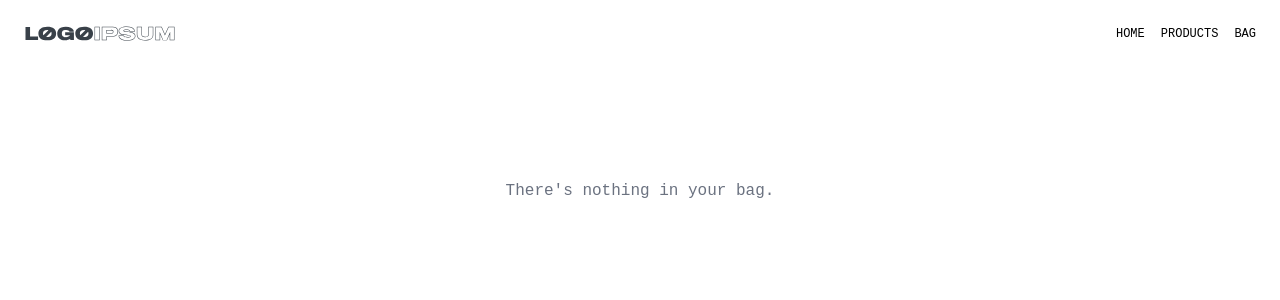
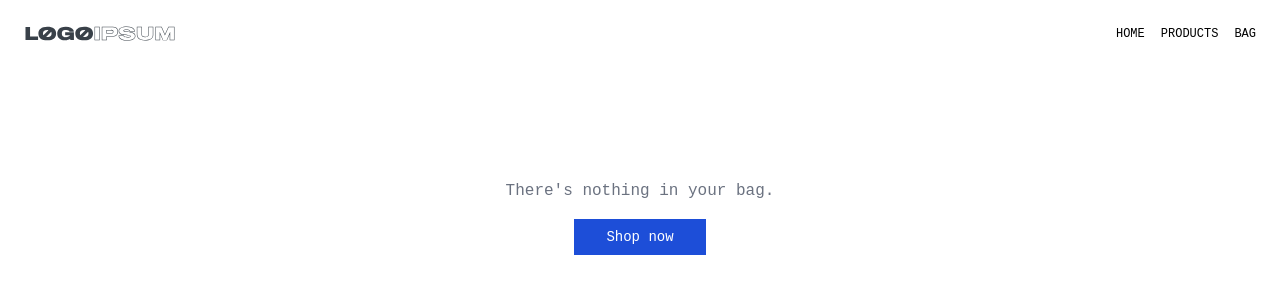
Before and after one commit to simoneschiavo/shopping-cart, a React (Vite) app: page /cart in a window 1280 px wide. Shown: the top 300 px of the page. Built offline with nearby package versions, Linux system fonts and the light colour scheme.

Commit message:
feat(Cart): add shop now btn to empty cart msg

```diff
--- a/src/pages/Cart/Cart.jsx
+++ b/src/pages/Cart/Cart.jsx
@@ -2,6 +2,7 @@ import { useLocation } from "react-router-dom";
 import Header from "../../components/Header";
 import CartItems from "./CartItems";
 import { useState } from "react";
+import { Link } from "react-router-dom";
 
 export default function Cart() {
   const location = useLocation();
@@ -27,6 +28,11 @@ export default function Cart() {
           {cart.length === 0 ? (
             <div className="text-center py-12">
               <p className="text-gray-500">There's nothing in your bag.</p>
+              <Link to="/products">
+                <button className="my-4 px-8 py-2 bg-blue-700 text-white text-sm hover:bg-blue-800">
+                  Shop now
+                </button>
+              </Link>
             </div>
           ) : (
             <>
```
